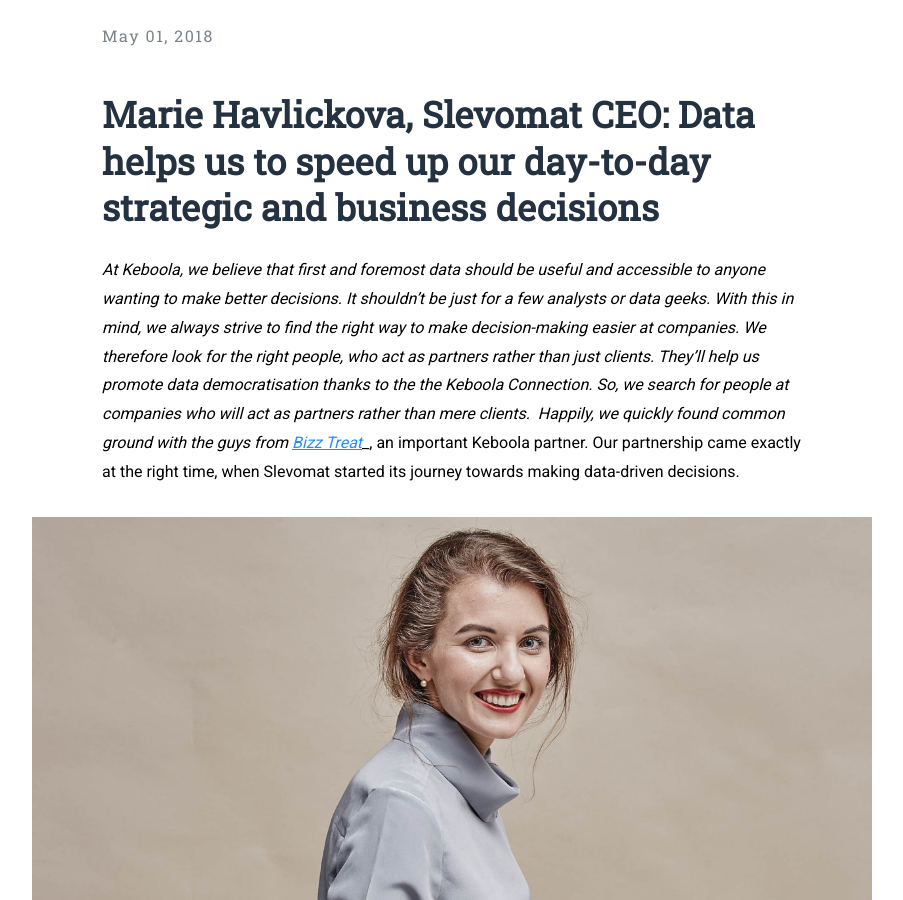
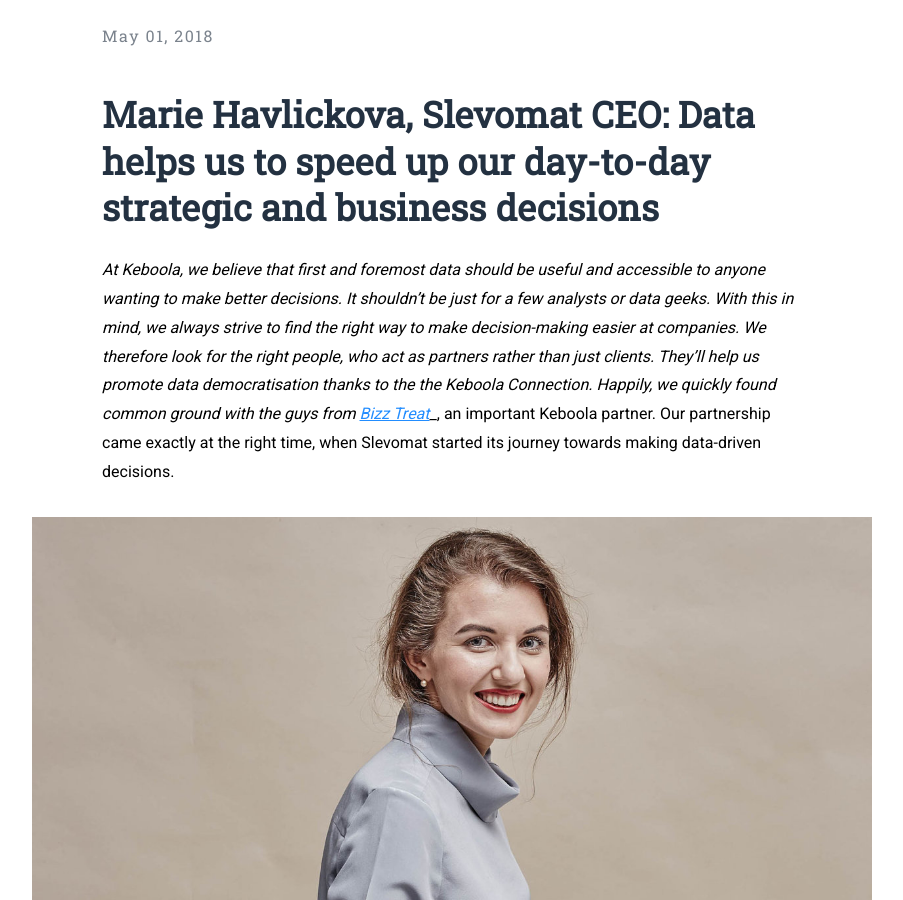
Before and after one commit to keboola/blog, a Jekyll site: the page built from _posts/2018-10-11-keboola.md, in a window 1280 px wide and 900 px high, scrolled down 511 px. Shown: the whole window, without its empty margins (188-1091 px from the left). Built offline with Jekyll 4.4.1, drawn with Linux system fonts in a browser that asks for light colours; nearby versions of some CDN libraries.

Commit message:
Update from Forestry.io - Updated 2018-10-11-keboola.md

```diff
--- a/_posts/2018-10-11-keboola.md
+++ b/_posts/2018-10-11-keboola.md
@@ -14,7 +14,7 @@
 ---
 ## **Marie Havlickova, Slevomat CEO: Data helps us to speed up our day-to-day strategic and business decisions**
 
-_At Keboola, we believe that first and foremost data should be useful and accessible to anyone wanting to make better decisions. It shouldn’t be just for a few analysts or data geeks. With this in mind, we always strive to find the right way to make decision-making easier at companies. We therefore look for the right people, who act as partners rather than just clients. They’ll help us promote data democratisation thanks to the the Keboola Connection. So, we search for people at companies who will act as partners rather than mere clients.  Happily, we quickly found common ground with the guys from_ [_Bizz Treat_](https://www.bizztreat.com/)_, an important Keboola partner. Our partnership came exactly at the right time, when Slevomat started its journey towards making data-driven decisions.
+_At Keboola, we believe that first and foremost data should be useful and accessible to anyone wanting to make better decisions. It shouldn’t be just for a few analysts or data geeks. With this in mind, we always strive to find the right way to make decision-making easier at companies. We therefore look for the right people, who act as partners rather than just clients. They’ll help us promote data democratisation thanks to the the Keboola Connection. Happily, we quickly found common ground with the guys from_ [_Bizz Treat_](https://www.bizztreat.com/)_, an important Keboola partner. Our partnership came exactly at the right time, when Slevomat started its journey towards making data-driven decisions.
 
 ![](/uploads/slevomatArticle.jpg)
 
```
